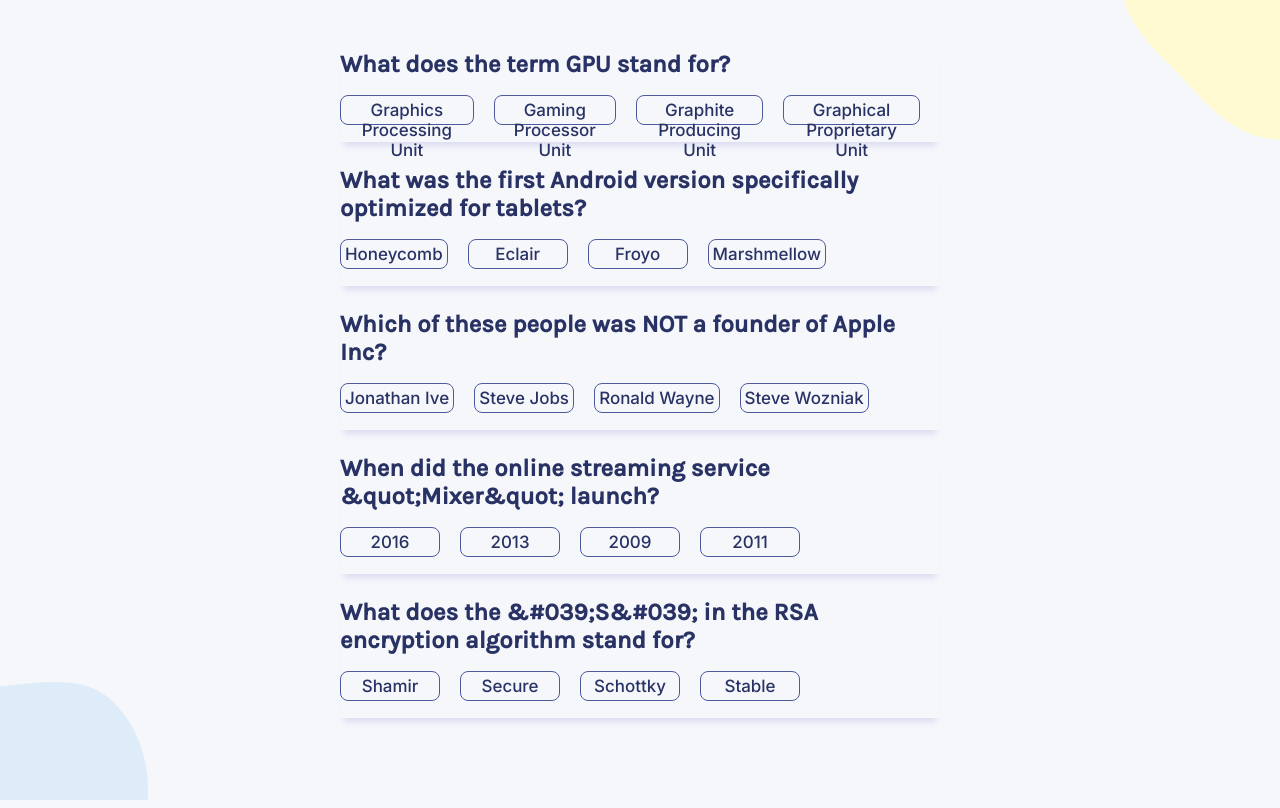
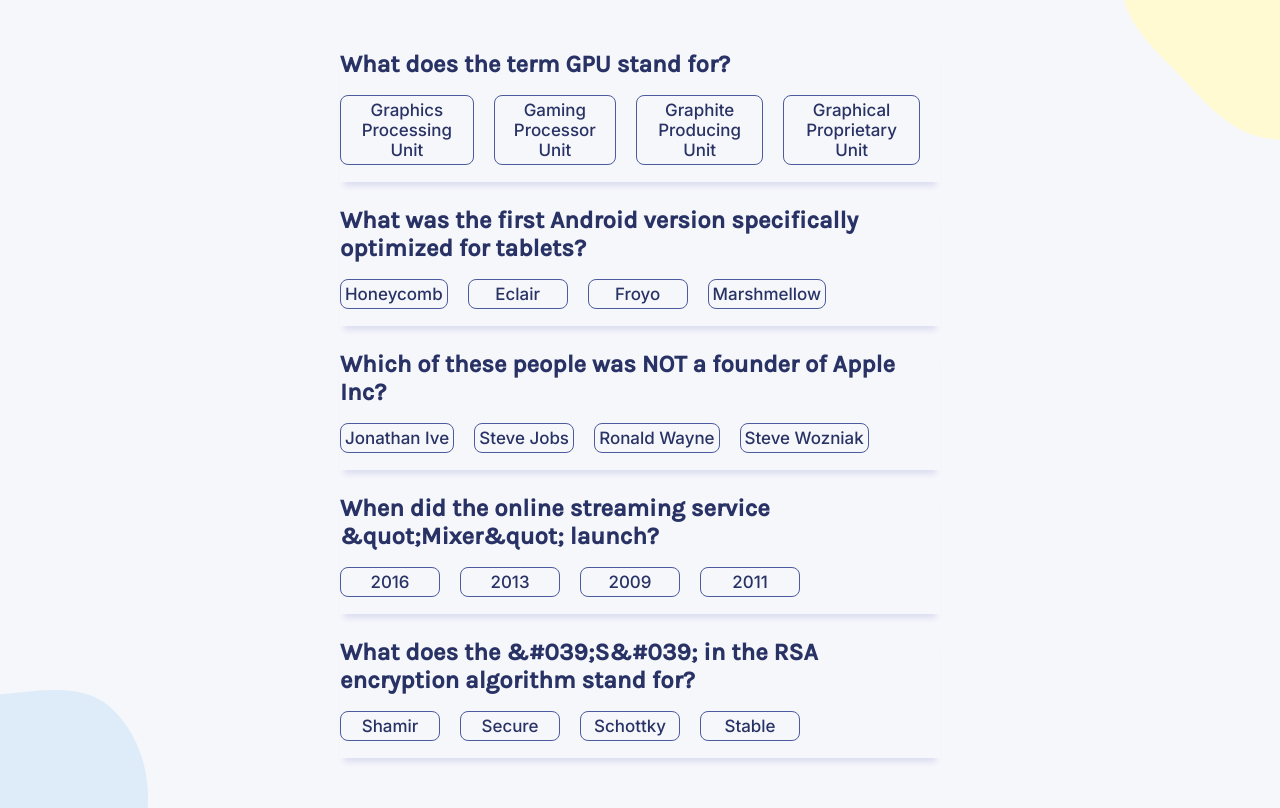
Before and after one commit to Acateel/quizzical, a React (Vite) app: page / in a window 1280 px wide. Built offline with nearby package versions, Linux system fonts and the light colour scheme.

Commit message:
fix answer height

```diff
--- a/src/components/Question.css
+++ b/src/components/Question.css
@@ -19,7 +19,8 @@
     font-weight: 500;
     text-align: center;
 
-    height: 30px;
+    min-height: 30px;
+    max-height: fit-content;
     min-width: 100px;
     max-width: fit-content;
 
```
